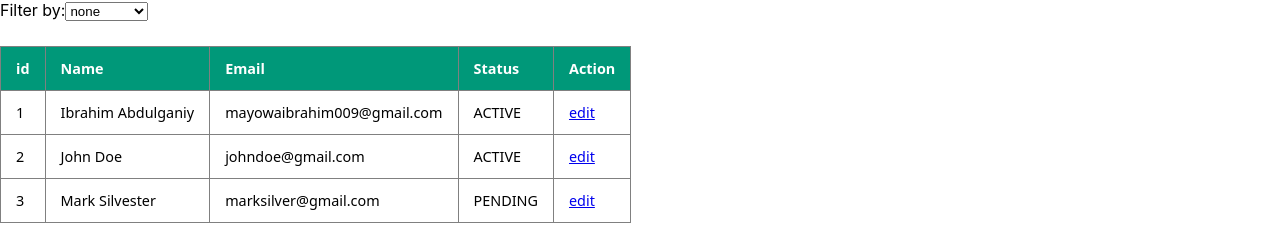
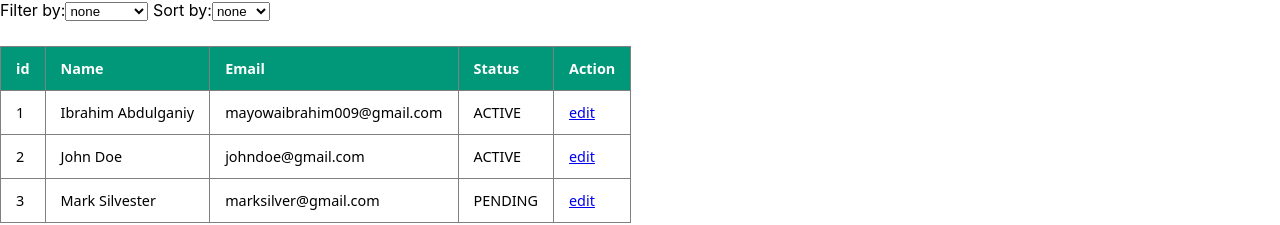
Before and after one commit to mayluv17/moberries, a React (Create React App) app: page / in a window 1280 px wide. Shown: the top 225 px of the page. Built offline with nearby package versions, Linux system fonts and the light colour scheme.

Commit message:
sort features implelemnted

```diff
--- a/src/App.tsx
+++ b/src/App.tsx
@@ -18,12 +18,7 @@ function App() {
   const [editInput, setEditInput] = useState<clientsType>(defaultData);
   const [searchInput, setSearchInput] = useState("");
   const [isResultFound, setIsResultFound] = useState<boolean>(true);
-  // const [searcResult, setSearchResult] = useState<clientsType[] | undefined>(
-  //   []
-  // );
-  const [currentData, setCurrentData] = useState<clientsType[] | undefined>(
-    clientsData
-  );
+  const [currentData, setCurrentData] = useState<clientsType[]>(clientsData);
 
   const toggleEditor = (e: MouseEvent<HTMLAnchorElement>) => {
     e.preventDefault();
@@ -100,24 +95,55 @@ function App() {
 
   const handleFilterResult = (e: ChangeEvent<HTMLSelectElement>) => {
     const status = e.currentTarget.value;
-    if (searchInput !== "") {
-      const sortedData = currentData?.filter(
-        (result) => result.status === status
-      );
-      setCurrentData(sortedData);
+    if (status === "none") {
+      setCurrentData(data);
     } else {
-      const sortedData = data?.filter((result) => result.status === status);
-      setCurrentData(sortedData);
+      const filteredData = data.filter((result) => result.status === status);
+      setCurrentData(filteredData);
     }
   };
+
+  const handleSort = (e: ChangeEvent<HTMLSelectElement>) => {
+    const sortBy = e.currentTarget.value;
+
+    if (sortBy === "none") return setCurrentData(data);
+
+    const existing = [...currentData];
+    let sortedData: clientsType[] = [];
+
+    if (sortBy === "a-z") {
+      sortedData = existing.sort(function (a, b) {
+        return a.name
+          .toLocaleLowerCase()
+          .localeCompare(b.name.toLocaleLowerCase());
+      });
+    }
+
+    if (sortBy === "z-a") {
+      sortedData = existing.sort(function (a, b) {
+        return b.name
+          .toLocaleLowerCase()
+          .localeCompare(a.name.toLocaleLowerCase());
+      });
+    }
+    setCurrentData(sortedData);
+  };
+
   return (
     <div className="App">
-      <label> Filter by:</label>
-      <select onChange={(e) => handleFilterResult(e)}>
+      <label htmlFor="filter"> Filter by:</label>
+      <select name="filter" onChange={(e) => handleFilterResult(e)}>
         <option>none</option>
         <option>ACTIVE</option>
         <option>PENDING</option>
         <option>BLOCK</option>
+      </select>
+
+      <label htmlFor="sort"> Sort by:</label>
+      <select name="sort" onChange={(e) => handleSort(e)}>
+        <option value="none">none</option>
+        <option value="a-z">A to Z</option>
+        <option value="z-a">Z to A</option>
       </select>
       <Client
         data={currentData}
--- a/src/components/Client.tsx
+++ b/src/components/Client.tsx
@@ -1,4 +1,4 @@
-import { useState, MouseEvent, ChangeEvent } from "react";
+import { MouseEvent } from "react";
 import { clientsType } from "../utils/data";
 
 interface clientProp {
```
